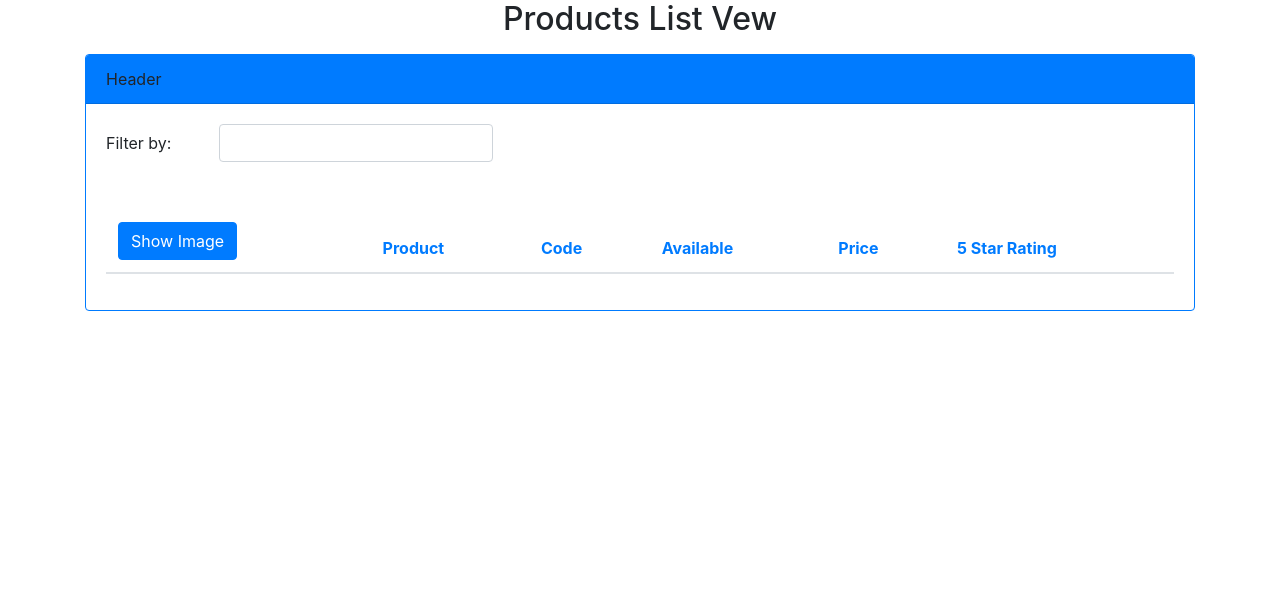
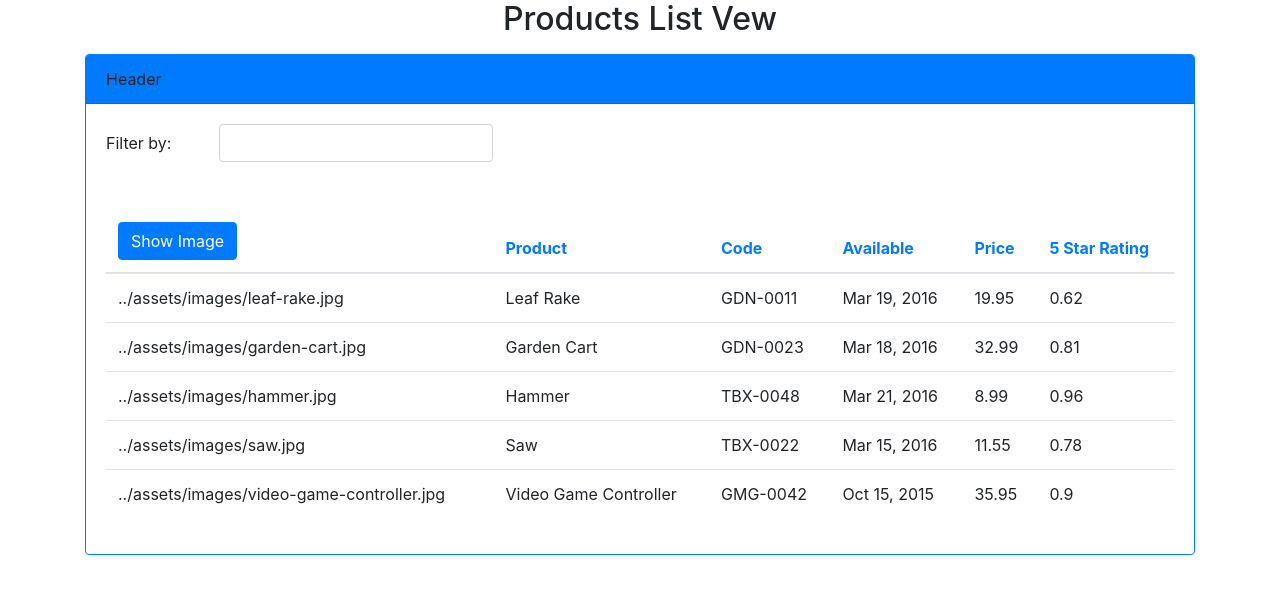
Before and after one commit to tamto58713/Lab01-ex4-Angular, an Angular app: page / in a window 1280 px wide. Shown: the top 594 px of the page. Built offline with nearby package versions, Linux system fonts and the light colour scheme.

Commit message:
add data of products

```diff
--- a/package.json
+++ b/package.json
@@ -19,6 +19,7 @@
     "@angular/platform-browser": "~8.2.0",
     "@angular/platform-browser-dynamic": "~8.2.0",
     "@angular/router": "~8.2.0",
+    "ng-starrating": "^1.0.7",
     "rxjs": "~6.4.0",
     "tslib": "^1.10.0",
     "zone.js": "~0.9.1"
--- a/src/app/products/products.component.html
+++ b/src/app/products/products.component.html
@@ -17,9 +17,22 @@
                     <th>5 Star Rating</th>
                 </thead>
                 <tbody>
-
+                    <tr *ngFor="let product of listProducts">
+                        <td>{{product.imageURL}}</td>
+                        <td>{{product.productName}}</td>
+                        <td>{{product.code}}</td>
+                        <td>{{product.available}}</td>
+                        <td>{{product.price}}</td>
+                        <td>{{product.starRating}}</td>
+                    </tr>
                 </tbody>
             </table>
 
+            <!-- <div style="text-align:center">
+                    <h1>
+                      ng-starrating demo
+                    </h1>
+                    <star-rating value="5" checkedcolor="red" uncheckedcolor="black" size="24px"    readonly="false" (rate)="onRate($event)"></star-rating>
+                  </div> -->
         </div>
   </div>
--- a/src/app/products/products.component.ts
+++ b/src/app/products/products.component.ts
@@ -11,48 +11,53 @@ export class ProductsComponent implements OnInit {
 
   ngOnInit() {
   }
-
+  test="Testing"
   listProducts = [
     {
+      id: 1,
       productName: "Leaf Rake",
       code: "GDN-0011",
       available: "Mar 19, 2016",
       price: "19.95",
       starRating: "0.62",
-      ImageURL: "../assets/images/leaf-rake.jpg"
+      imageURL: "../assets/images/leaf-rake.jpg"
     },
     {
+      id: 2,
       productName: "Garden Cart",
       code: "GDN-0023",
       available: "Mar 18, 2016",
       price: "32.99",
       starRating: "0.81",
-      ImageURL: "../assets/images/garden-cart.jpg"
+      imageURL: "../assets/images/garden-cart.jpg"
     },
     {
+      id: 3,
       productName: "Hammer",
       code: "TBX-0048",
       available: "Mar 21, 2016",
       price: "8.99",
       starRating: "0.96",
-      ImageURL: "../assets/images/hammer.jpg"
+      imageURL: "../assets/images/hammer.jpg"
     }
     ,
     {
+      id: 4,
       productName: "Saw",
       code: "TBX-0022",
       available: "Mar 15, 2016",
       price: "11.55",
       starRating: "0.78",
-      ImageURL: "../assets/images/saw.jpg"
+      imageURL: "../assets/images/saw.jpg"
     },
     {
+      id: 5,
       productName: "Video Game Controller",
       code: "GMG-0042",
       available: "Oct 15, 2015",
       price: "35.95",
       starRating: "0.9",
-      ImageURL: "../assets/images/video-game-controller.jpg"
+      imageURL: "../assets/images/video-game-controller.jpg"
     }
 
   ]
```
Also changed, not shown: 1 other file (tests, documents, lock files or other folders).
